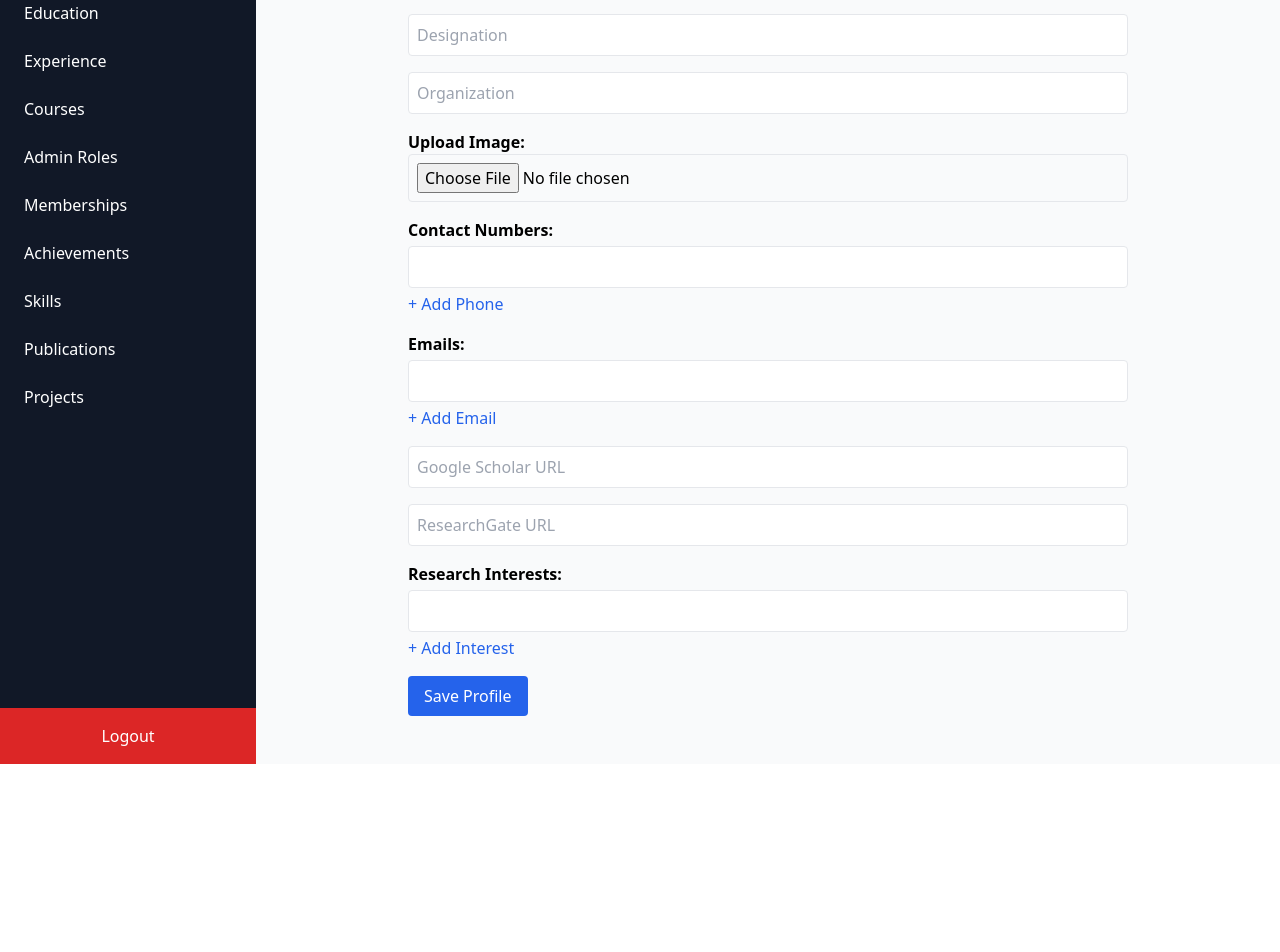
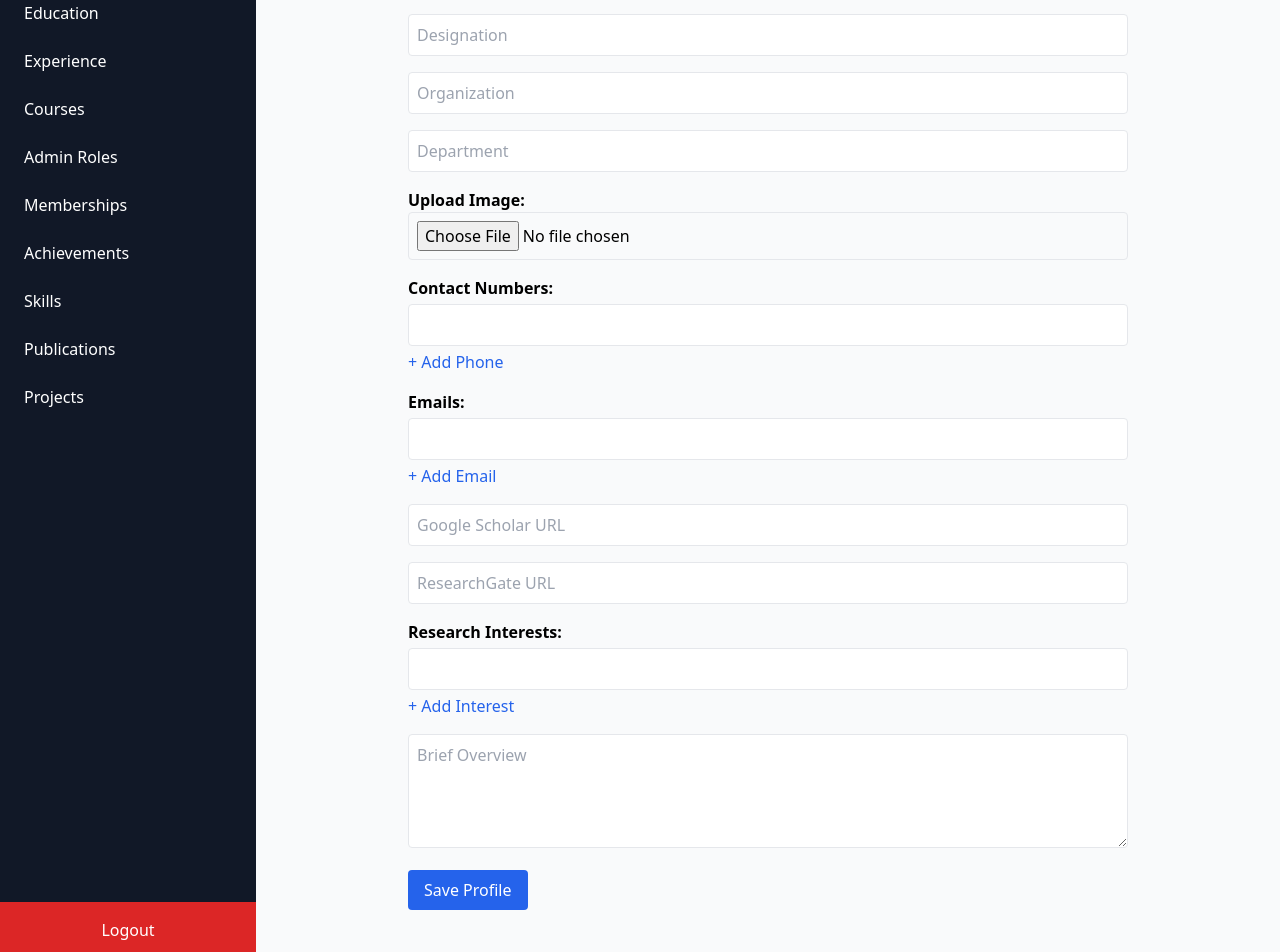
Before and after one commit to Mahbub049/professor-input-client, a React (Create React App) app: page /dashboard/profile in a window 1280 px wide. Shown: the part 140-1092 px from the top of the page. Before the commit the page ends 904 px from the top, so only its background shows below. Built offline with nearby package versions, Linux system fonts and the light colour scheme; no server answers; sample sign-in values are in the browser's storage.

Commit message:
profile updated

```diff
--- a/src/pages/ProfileForm.js
+++ b/src/pages/ProfileForm.js
@@ -8,12 +8,15 @@ export default function ProfileForm() {
         image: '',
         designation: '',
         organization: '',
+        department: '',      // ✅ New
+        overview: '',        // ✅ New
         phones: [''],
         emails: [''],
         googleScholar: '',
         researchGate: '',
         interests: ['']
     });
+
 
     const [message, setMessage] = useState('');
 
@@ -84,6 +87,13 @@ export default function ProfileForm() {
                 <input name="name" placeholder="Full Name" className="w-full p-2 border rounded" value={form.name} onChange={handleChange} />
                 <input name="designation" placeholder="Designation" className="w-full p-2 border rounded" value={form.designation} onChange={handleChange} />
                 <input name="organization" placeholder="Organization" className="w-full p-2 border rounded" value={form.organization} onChange={handleChange} />
+                <input
+                    name="department"
+                    placeholder="Department"
+                    className="w-full p-2 border rounded"
+                    value={form.department || ''}
+                    onChange={handleChange}
+                />
 
                 <div>
                     <label className="font-semibold">Upload Image:</label>
@@ -119,6 +129,15 @@ export default function ProfileForm() {
                     <button type="button" className="text-blue-600" onClick={() => addField('interests')}>+ Add Interest</button>
                 </div>
 
+                <textarea
+                    name="overview"
+                    placeholder="Brief Overview"
+                    rows={4}
+                    className="w-full p-2 border rounded"
+                    value={form.overview || ''}
+                    onChange={handleChange}
+                />
+
                 <button type="submit" className="bg-blue-600 text-white py-2 px-4 rounded">Save Profile</button>
             </form>
         </div>
```
